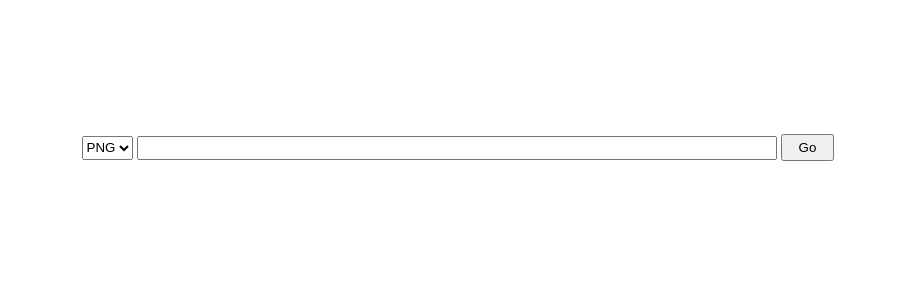
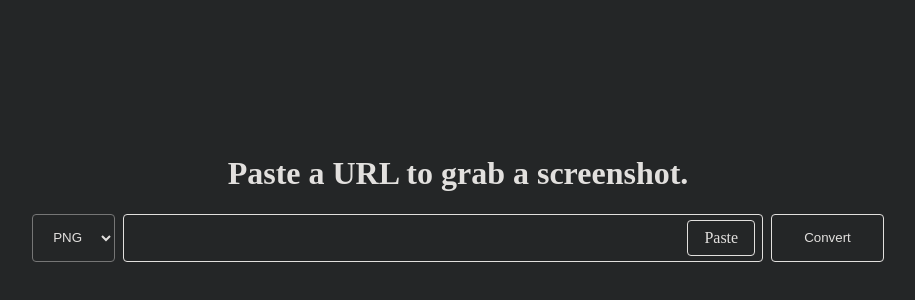
Before and after one commit to arun0808rana/site_screenshoter, a website: page public/index.html in a window 1280 px wide. Shown: the part 138-438 px from the top of the page, without its empty margins (182-1097 px from the left). Drawn offline with Linux system fonts and the light colour scheme.

Commit message:
feat:css

```diff
--- a/public/index.html
+++ b/public/index.html
@@ -7,19 +7,26 @@
     <link rel="stylesheet" href="style.css" />
   </head>
   <body>
-    <form onsubmit="handleSubmit(event)">
-      <select name="" id="">
-        <option value="png" selected>PNG</option>
-        <option value="pdf">PDF</option>
-      </select>
-      <input type="search" class="enter-url" />
-      <button>Go</button>
+    <div class="container">
+      <h1>Paste a URL to grab a screenshot.</h1>
+      <form onsubmit="handleSubmit(event)">
+        <select name="" id="">
+          <option value="png" selected>PNG</option>
+          <option value="pdf">PDF</option>
+        </select>
+        <div class="search-bar">
+          <input type="search" class="enter-url" spellcheck="false" />
+          <div class="paste-btn" onclick="handlePaste()">Paste</div>
+        </div>
+        <button class="go-btn">Convert</button>
+      </form>
 
       <div class="loader-container">
-        <img src="./loader.gif" class="loader" />
-        <a href="/download">Download</a>
+        <!-- <img src="./loader.gif" class="loader" /> -->
+        <iframe class="loader" src="https://giphy.com/embed/jM4bWFBKpSFeo" width="480" frameBorder="0" class="giphy-embed" allowFullScreen></iframe>
+        <a href="/download" class="download-link">Download</a>
       </div>
-    </form>
+    </div>
 
     <script>
       const form = document.querySelector("form");
@@ -28,8 +35,11 @@
       const loader = document.querySelector(".loader");
       const download = document.querySelector("a");
 
-      download.style.display = "none";
-      loader.style.display = "none";
+      const handlePaste = async () => {
+        const text = await navigator.clipboard.readText();
+        console.log("cancer", text);
+        input.value = text;
+      };
 
       const handleSubmit = async (event) => {
         try {
@@ -42,8 +52,15 @@
             return;
           }
 
+          const URL_REGEX =
+            /^https?:\/\/(?:www\.)?[-a-zA-Z0-9@:%._\+~#=]{1,256}\.[a-zA-Z0-9()]{1,6}\b(?:[-a-zA-Z0-9()@:%_\+.~#?&\/=]*)$/;
+          if (!URL_REGEX.test(url)) {
+            return;
+          }
+
           download.style.display = "none";
           loader.style.display = "inline";
+          event.disabled = true;
 
           const response = await fetch(`http://localhost:9915/upload`, {
             method: "POST",
--- a/public/style.css
+++ b/public/style.css
@@ -1,37 +1,105 @@
-body {
+* {
+  box-sizing: border-box;
+}
+body,
+html {
   margin: 0;
   padding: 0;
-  display: flex;
   width: 100%;
   height: 100%;
+  background-color: #242627;
+  color: #e2e0de;
+}
+h1 {
+  text-align: center;
+}
+.container {
+  display: flex;
+  flex-direction: column;
+  align-items: center;
   justify-content: center;
   padding-top: calc(50vh - 128px);
 }
 
 input {
   width: 50vw;
-  height: 24px;
+  height: 48px;
+  padding: 0 8px;
+  font-size: 16px;
+  padding-right: 100px;
+  background-color: transparent;
+  color: #e2e0de;
+  border: 1px solid #e2e0de;
+  border-radius: 4px;
 }
 
-input:focus{
-    outline: none;
+input:focus {
+  outline: none;
 }
-select{
-    height: 24px;
+select {
+  height: 48px;
+  padding: 0 16px;
+  margin-right: 8px;
+  border-radius: 4px;
+  background-color: transparent;
+  color: #e2e0de;
+}
+
+option {
+  background-color: #242627;
+  color: #e2e0de;
 }
 button {
-  padding: 4px 16px;
+  padding: 14px 32px;
+  border-radius: 4px;
+  border: 1px solid #e2e0de;
+  cursor: pointer;
+  background-color: transparent;
+  color: #e2e0de;
 }
 
-form{
-    height: fit-content;
+form {
+  height: fit-content;
+  display: flex;
 }
 
-.loader-container{
-    text-align: center;
-    margin-top: 16px;
+.loader-container {
+  text-align: center;
+  margin-top: 16px;
 }
 
-.loader{
-    max-width: 120px;
+.loader {
+  max-width: 120px;
 }
+
+.search-bar {
+  position: relative;
+  margin-right: 8px;
+}
+
+.paste-btn {
+  position: absolute;
+  top: 50%;
+  right: 8px;
+  transform: translateY(-50%);
+  cursor: pointer;
+  /* height: 30px; */
+  width: fit-content;
+  border: 1px solid #e2e0de;
+  border-radius: 4px;
+  padding: 8px 16px;
+}
+
+.download-link {
+  display: none;
+  color: dodgerblue;
+  text-decoration: none;
+}
+
+.download-link:hover {
+  text-decoration: underline;
+}
+
+.loader {
+  display: none;
+}
```
Also changed, not shown: server.js (+13 -6 lines).
